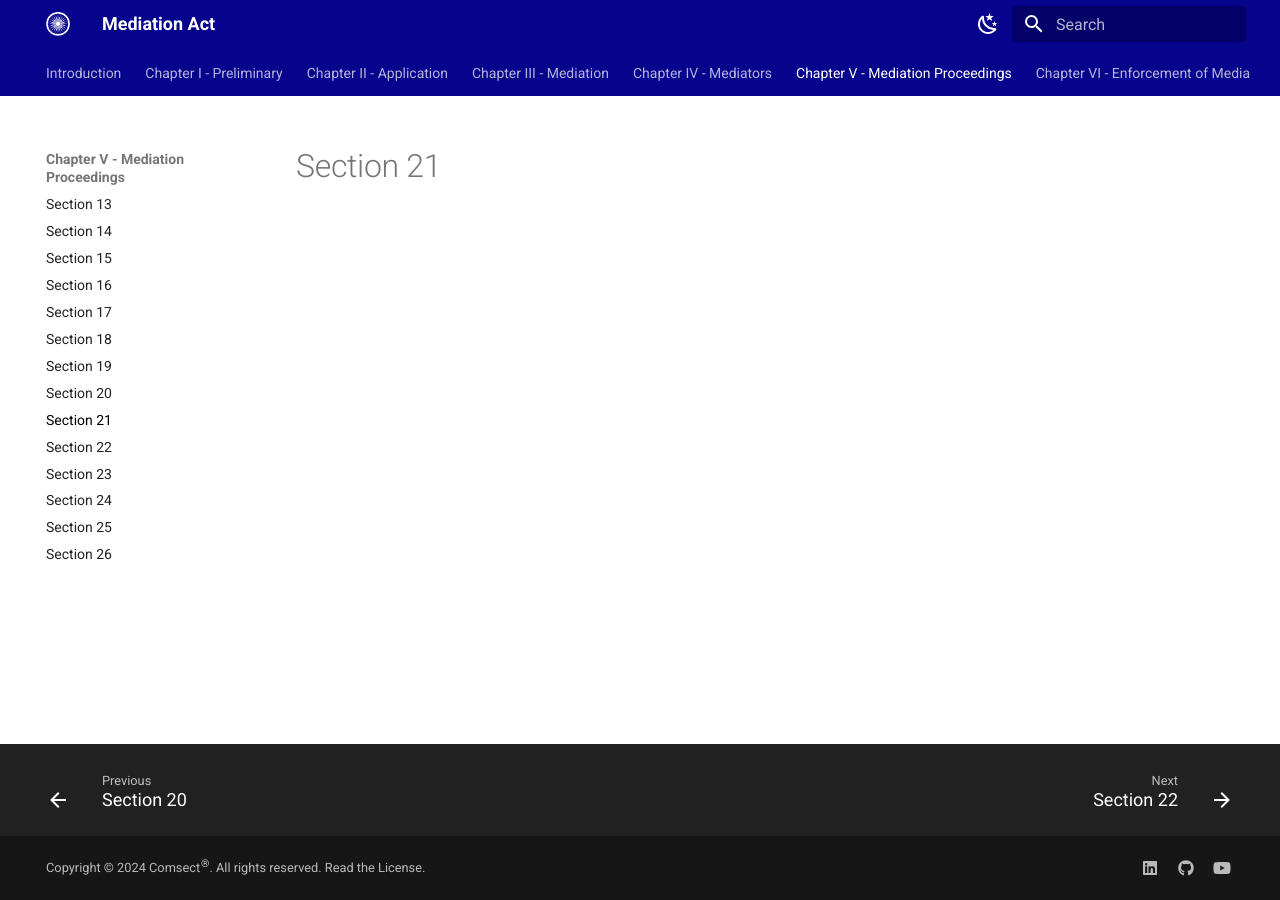
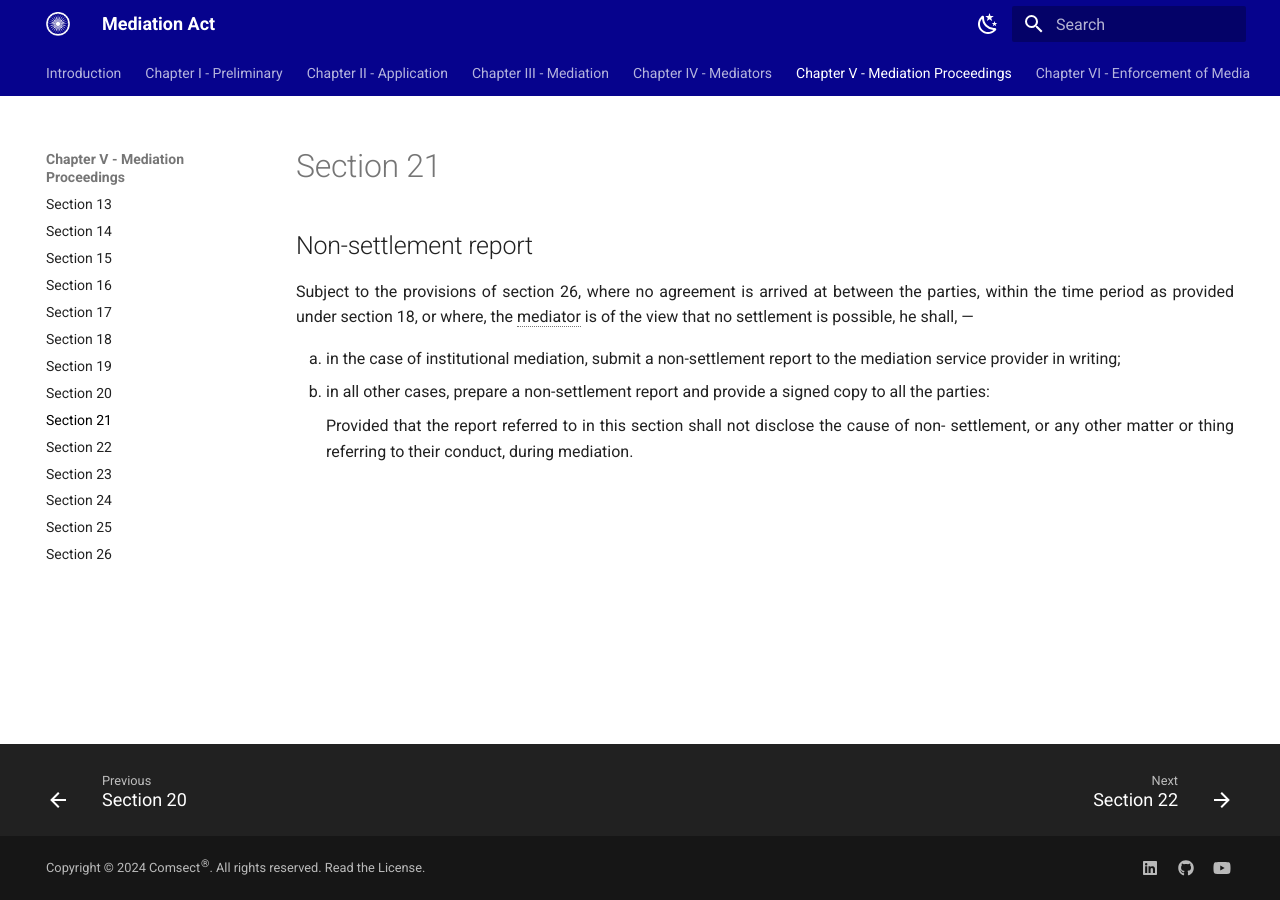
Before and after one commit to comsect/mediation-act, an MkDocs documentation site: the page built from docs/en/21.md, in a window 1280 px wide. Built offline with MkDocs 1.6.1 and Material for MkDocs 9.7.7, drawn with Linux system fonts in a browser that asks for light colours.

Commit message:
add section-twenty-one

```diff
--- a/docs/en/21.md
+++ b/docs/en/21.md
@@ -3,3 +3,17 @@ hide:
     - toc
 description: Non-settlement report
 ---
+
+<style>
+    ol.outer-list{
+        list-style-type: lower-alpha;
+    }
+</style>
+
+## Non-settlement report
+
+Subject to the provisions of section 26, where no agreement is arrived at between the parties, within the time period as provided under section 18, or where, the mediator is of the view that no settlement is possible, he shall, —
+<ol class="outer-list">
+    <li> in the case of institutional mediation, submit a non-settlement report to the mediation service provider in writing;</li>
+    <li> in all other cases, prepare a non-settlement report and provide a signed copy to all the parties: </p> Provided that the report referred to in this section shall not disclose the cause of non- settlement, or any other matter or thing referring to their conduct, during mediation.</li>
+</ol>
```
